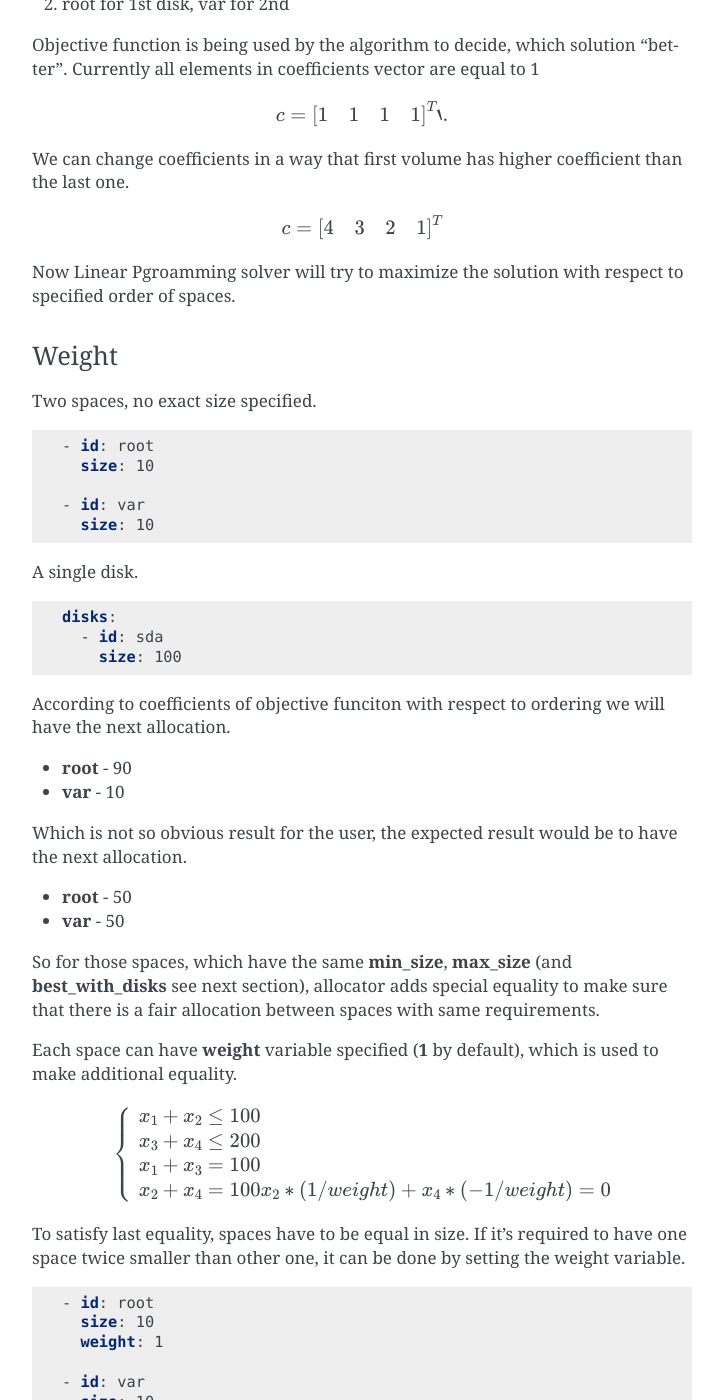
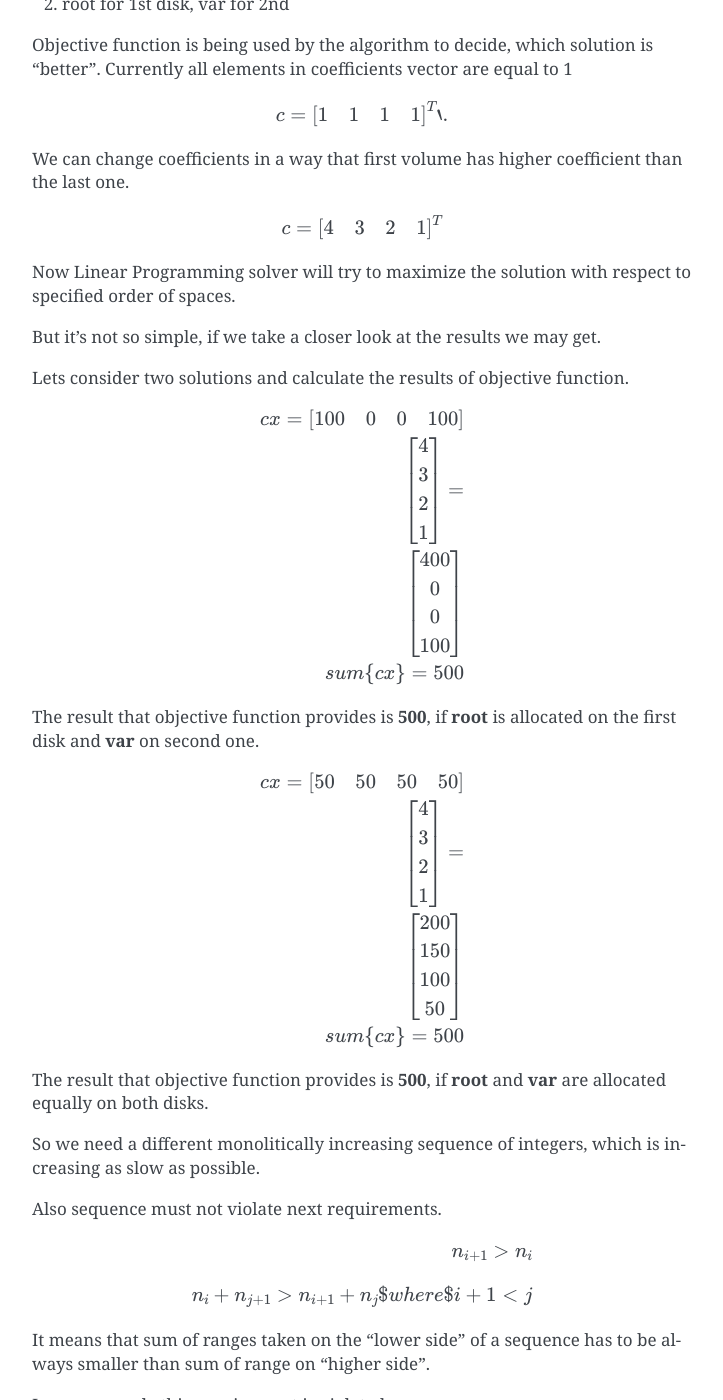
Before and after one commit to openstack-archive/bareon-allocator, a Sphinx documentation site: the page built from doc/source/architecture.rst, in a window 1280 px wide and 1400 px high, scrolled down 7881 px. Shown: the whole window, without its empty margins (388-1111 px from the left). Built offline with Sphinx 7.4.7, drawn with Linux system fonts in a browser that asks for light colours; some of the changed text lies outside the part shown.

Commit message:
Doc. Add information about more advanced ordering coefficients

```diff
--- a/doc/source/architecture.rst
+++ b/doc/source/architecture.rst
@@ -361,7 +361,7 @@
 
     \begin{cases}
     x_1 + x_2 \le 100 \\
-    x_3 + x_4 \le 200 \\
+    x_3 + x_4 \le 100 \\
     x_1 + x_3 = 100 \\
     x_2 + x_4 = 100
     \end{cases}
@@ -373,13 +373,13 @@
    Maximize: x_1 + x_2
 
 
-So we may have two solutions here:
+So we may have two obvious solutions here:
 
 #. var for 1st disk, root for 2nd
 #. root for 1st disk, var for 2nd
 
 Objective function is being used by the algorithm to decide, which solution
-"better". Currently all elements in coefficients vector are equal to 1
+is "better". Currently all elements in coefficients vector are equal to 1
 
 .. math::
    c = \begin{bmatrix}
@@ -400,7 +400,153 @@
    1
    \end{bmatrix}^{T}\\[2ex]
 
-Now Linear Pgroamming solver will try to maximize the solution with respect to specified order of spaces.
+Now Linear Programming solver will try to maximize the solution with respect to specified order of spaces.
+
+But it's not so simple, if we take a closer look at the results we may get.
+
+Lets consider two solutions and calculate the results of objective function.
+
+.. math::
+
+   cx = \begin{bmatrix}
+   100 &
+   0 &
+   0 &
+   100
+   \end{bmatrix}
+
+   \begin{bmatrix}
+   4 \\
+   3 \\
+   2 \\
+   1
+   \end{bmatrix} =
+
+   \begin{bmatrix}
+   400 \\
+   0 \\
+   0 \\
+   100
+   \end{bmatrix}\\[2ex]
+
+   sum\{cx\} = 500
+
+The result that objective function provides is **500**, if **root** is allocated on the first disk and **var** on second one.
+
+.. math::
+
+   cx = \begin{bmatrix}
+   50 &
+   50 &
+   50 &
+   50
+   \end{bmatrix}
+
+   \begin{bmatrix}
+   4 \\
+   3 \\
+   2 \\
+   1
+   \end{bmatrix} =
+
+   \begin{bmatrix}
+   200 \\
+   150 \\
+   100 \\
+   50
+   \end{bmatrix}\\[2ex]
+
+   sum\{cx\} = 500
+
+
+The result that objective function provides is **500**, if **root** and **var** are allocated equally on both disks.
+
+So we need a different monolitically increasing sequence of integers, which is increasing as slow as possible.
+
+Also sequence must not violate next requirements.
+
+.. math::
+
+    n_{i+1} \gt n_i \\[2ex]
+    n_{i} + n_{j+1} \gt n_{i+1} + n_{j}$ where $i+1 < j
+
+It means that sum of ranges taken on the "lower side" of a sequence has to be always smaller than sum of range on "higher side".
+
+In our example this requirement is violated
+
+.. math::
+
+   i = 1\\
+   j = 3\\
+   1 + 4 = 2 + 3
+
+Such sequence has been `found <http://math.stackexchange.com/questions/1596496/finding-a-monotonically-increasing-sequence-of-integers/1596812>`_
+
+.. math::
+
+   1,2,4,6,9,12,16,20,25,30,36,42\cdots
+
+there are `many ways <https://oeis.org/A002620>`_ to caculate such sequence, in our implementation next one is being used
+
+.. math::
+
+   a_n=\lfloor\frac {n+1}2\rfloor\lfloor\frac {n+2}2\rfloor
+
+Lets use this sequence in our examples
+
+.. math::
+
+   cx = \begin{bmatrix}
+   100 &
+   0 &
+   0 &
+   100
+   \end{bmatrix}
+
+   \begin{bmatrix}
+   6 \\
+   4 \\
+   2 \\
+   1
+   \end{bmatrix} =
+
+   \begin{bmatrix}
+   600 \\
+   0 \\
+   0 \\
+   100
+   \end{bmatrix}\\[2ex]
+
+   sum\{cx\} = 700
+
+And when **root** and **var** are allocated on both disks equally
+
+.. math::
+
+   cx = \begin{bmatrix}
+   50 &
+   50 &
+   50 &
+   50
+   \end{bmatrix}
+
+   \begin{bmatrix}
+   6 \\
+   4 \\
+   2 \\
+   1
+   \end{bmatrix} =
+
+   \begin{bmatrix}
+   300 \\
+   200 \\
+   100 \\
+   50
+   \end{bmatrix}\\[2ex]
+
+   sum\{cx\} = 650
+
+Soo :math:`700 > 650` first function has greater maximization value, that is exactly what we need.
 
 Weight
 ~~~~~~
@@ -444,7 +590,7 @@
     x_1 + x_2 \le 100 \\
     x_3 + x_4 \le 200 \\
     x_1 + x_3 = 100 \\
-    x_2 + x_4 = 100
+    x_2 + x_4 = 100 \\
     x_2 * (1 / weight) + x_4 * (-1 / weight) = 0
     \end{cases}
 
@@ -498,17 +644,13 @@
 
 Lets adjust coefficients to make ceph-journal to be allocated on ssd, as a second priority ordering should be respected.
 
-In order to do that lets make order coefficient :math:`0 < order_coefficient < 1`.
+In order to do that lets make order coefficient :math:`0 < order coefficient < 1`.
 
 .. math::
 
    c = \begin{bmatrix}
-   1 + (1/5) &
+   1 + (1/9) &
+   0 + (1/6) &
    0 + (1/4) &
-   0 + (1/3) &
    1 + (1/2)
    \end{bmatrix}^{T}\\[2ex]
-
-
-Advacned ordering
-~~~~~~~~~~~~~~~~~
```
